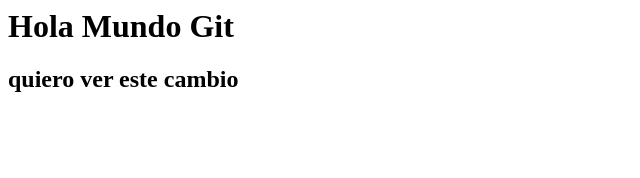
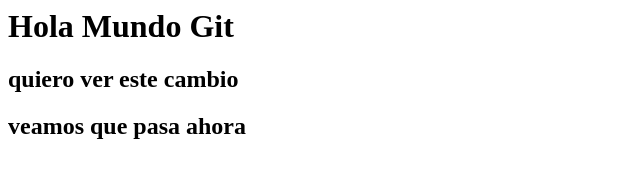
Before and after one commit to Rociomaria/Git-first, a plain HTML site: page index.html in a window 1280 px wide. Shown: the whole page, without its empty margins (0-640 px from the left). Drawn offline with Linux system fonts and the light colour scheme.

Commit message:
guardar cambios

```diff
--- a/index.html
+++ b/index.html
@@ -3,5 +3,6 @@
     <body>
         <h1>Hola Mundo Git</h1>
         <h2>quiero ver este cambio</h2>
+        <h2>veamos que pasa ahora</h2>
     </body>
 </html>
```
